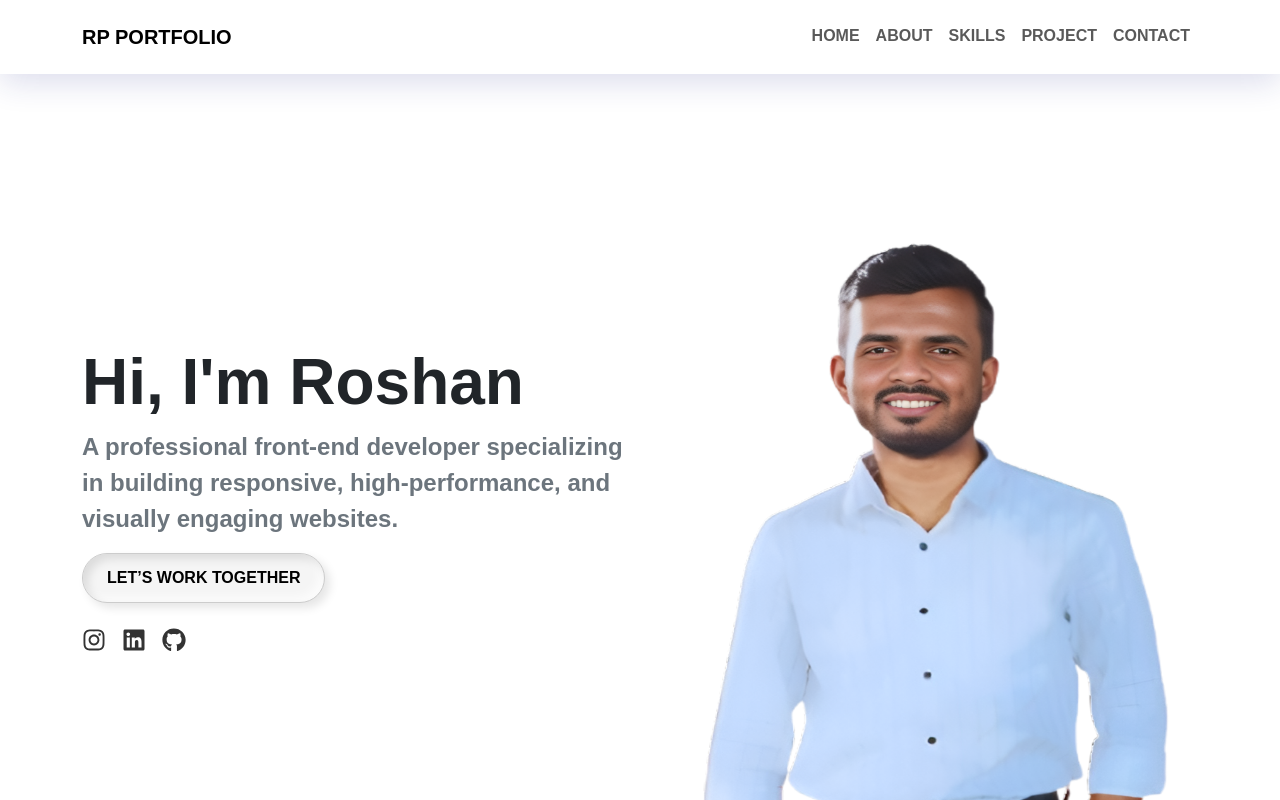
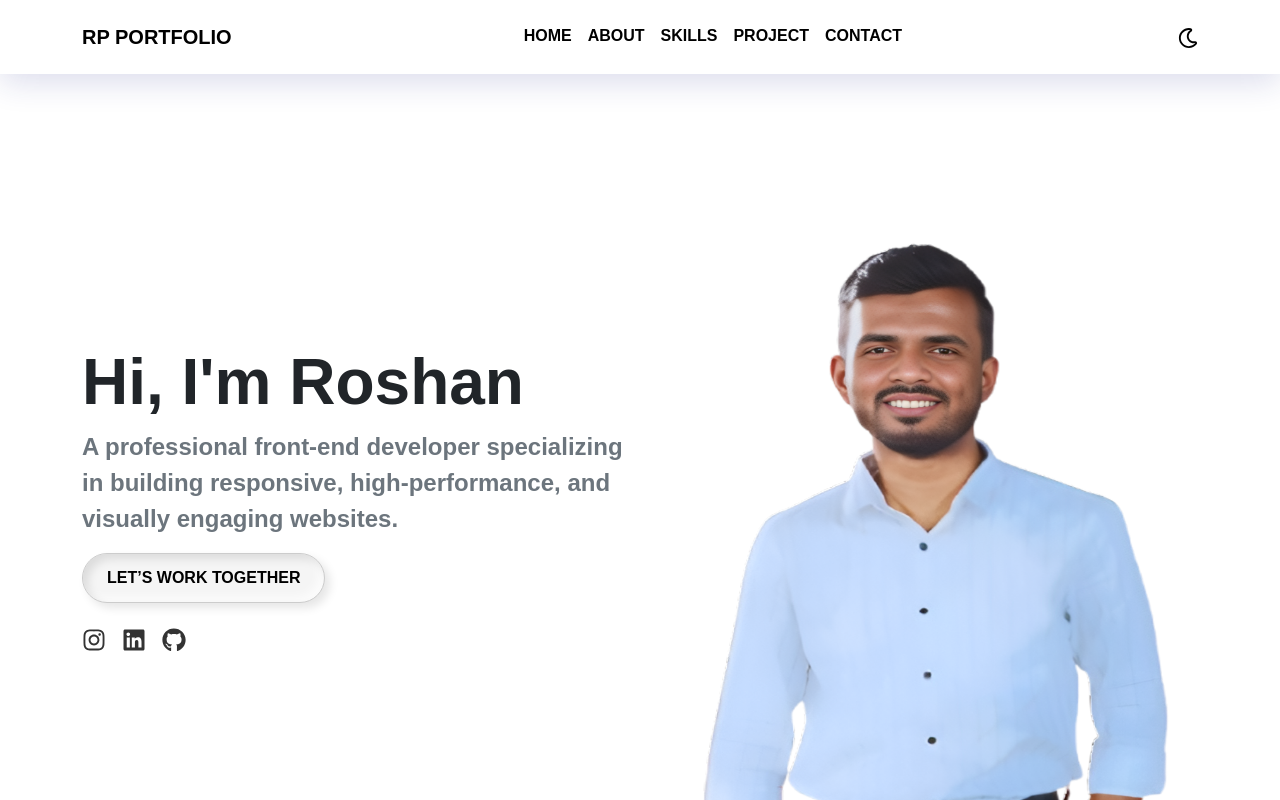
Before and after one commit to roshan773/rp-portfolio, a React (Vite) app: page / in a window 1280 px wide. Shown: the top 800 px of the page. Built offline with nearby package versions, Linux system fonts and the light colour scheme; no server answers.

Commit message:
added context api for theme

```diff
--- a/src/Components/Navigation.jsx
+++ b/src/Components/Navigation.jsx
@@ -1,11 +1,14 @@
 import Container from 'react-bootstrap/Container';
 import Nav from 'react-bootstrap/Nav';
 import Navbar from 'react-bootstrap/Navbar';
-// import { IoMoon, IoSunnySharp } from 'react-icons/io5';
-// import { FaBars, FaRegMoon, FaRegSun, FaTimes } from 'react-icons/fa';
 import "./Navigation.css"
+import { FaRegMoon } from "react-icons/fa";
+import { ThemeContext } from "../Context/ThemeContext";
+import { useContext } from 'react';
+import { IoIosSunny } from 'react-icons/io';
 
 const Navigation = () => {
+  const { theme, toggleTheme } = useContext(ThemeContext);
 
   return (
     <>
@@ -15,13 +18,14 @@ const Navigation = () => {
         width: "100%",
         zIndex: 1050,
         boxShadow: "0 8px 32px 0 rgba(31, 38, 135, 0.16)",
-        backdropFilter: "blur(10px)",
-        WebkitBackdropFilter: "blur(10px)",
+
         border: "1px solid rgba(255, 255, 255, 0.18)",
         padding: "15px 0",
+        backgroundColor: theme ? "#36454F" : "white",
+        color: theme ? "black" : "white",
       }}>
         <Container>
-          <Navbar.Brand href="#navigation" id='navigation' className='fw-bold'>RP PORTFOLIO</Navbar.Brand>
+          <Navbar.Brand href="#navigation" id='navigation' className='fw-bold' style={{color: theme ? "white" : "black"}}>RP PORTFOLIO</Navbar.Brand>
           <Navbar.Toggle
             aria-controls="navbar"
             style={{
@@ -30,14 +34,29 @@ const Navigation = () => {
           >
           </Navbar.Toggle>
           <Navbar.Collapse id="basic-navbar-nav">
-            <Nav className="w-100 d-flex justify-content-end">
-              <Nav.Link className='fw-bold nav-links' href="#home">HOME</Nav.Link>
-              <Nav.Link className='fw-bold nav-links' href="#about">ABOUT</Nav.Link>
-              <Nav.Link className='fw-bold nav-links' href="#skills">SKILLS</Nav.Link>
-              <Nav.Link className='fw-bold nav-links' href="#project">PROJECT</Nav.Link>
-              <Nav.Link className='fw-bold nav-links' href="#contact">CONTACT</Nav.Link>
+            <Nav className="w-100 d-flex justify-content-center">
+              <Nav.Link className='fw-bold nav-links' href="#home" style={{color: theme ? "white" : "black"}}>HOME</Nav.Link>
+              <Nav.Link className='fw-bold nav-links' href="#about" style={{color: theme ? "white" : "black"}}>ABOUT</Nav.Link>
+              <Nav.Link className='fw-bold nav-links' href="#skills" style={{color: theme ? "white" : "black"}}>SKILLS</Nav.Link>
+              <Nav.Link className='fw-bold nav-links' href="#project" style={{color: theme ? "white" : "black"}}>PROJECT</Nav.Link>
+              <Nav.Link className='fw-bold nav-links' href="#contact" style={{color: theme ? "white" : "black"}}>CONTACT</Nav.Link>
             </Nav>
           </Navbar.Collapse>
+          <div className="theme-toggle d-none d-sm-none d-md-block d-lg-block">
+            {theme ? (
+              <IoIosSunny
+                size={25}
+                onClick={toggleTheme}
+                style={{ color: theme ? "white" : "black" }}
+              />
+            ) : (
+              <FaRegMoon
+                size={20}
+                onClick={toggleTheme}
+                style={{ color: theme ? "white" : "black" }}
+              />
+            )}
+          </div>
         </Container>
       </Navbar>
     </>
--- /dev/null
+++ b/src/Context/ThemeContext.jsx
@@ -0,0 +1,18 @@
+import { createContext, useState } from "react";
+
+
+export const ThemeContext = createContext();
+
+export function ThemeProvider({children}){
+    const [theme, settheme] = useState(false);
+
+    const toggleTheme = () => {
+        settheme(!theme)
+    }
+
+    return (
+        <ThemeContext.Provider value={{theme, toggleTheme}}>
+            {children}
+        </ThemeContext.Provider>
+    )
+}
--- a/src/main.jsx
+++ b/src/main.jsx
@@ -2,11 +2,14 @@ import { StrictMode } from 'react'
 import { createRoot } from 'react-dom/client'
 import './index.css'
 import App from './App.jsx'
+import { ThemeProvider } from './Context/ThemeContext.jsx'
 // import { BrowserRouter } from 'react-router-dom'
 // import { ThemeProvider } from './Context/ThemeContext.jsx'
 
 createRoot(document.getElementById('root')).render(
   <>
-    <App />
+    <ThemeProvider>
+      <App />
+    </ThemeProvider>
   </>,
 )
```
